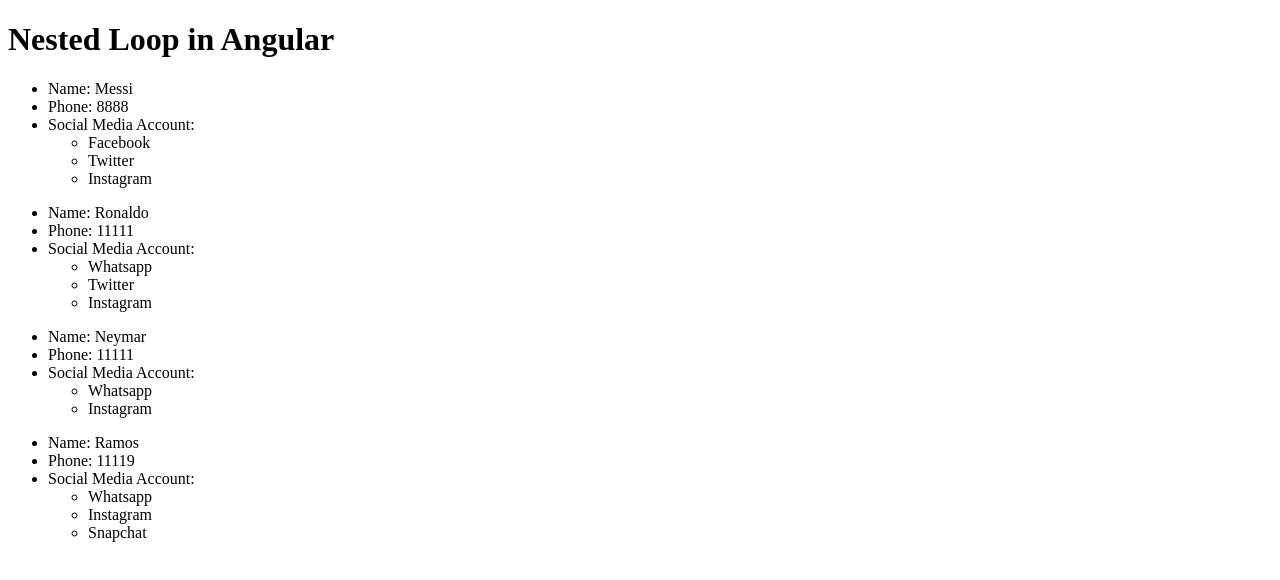
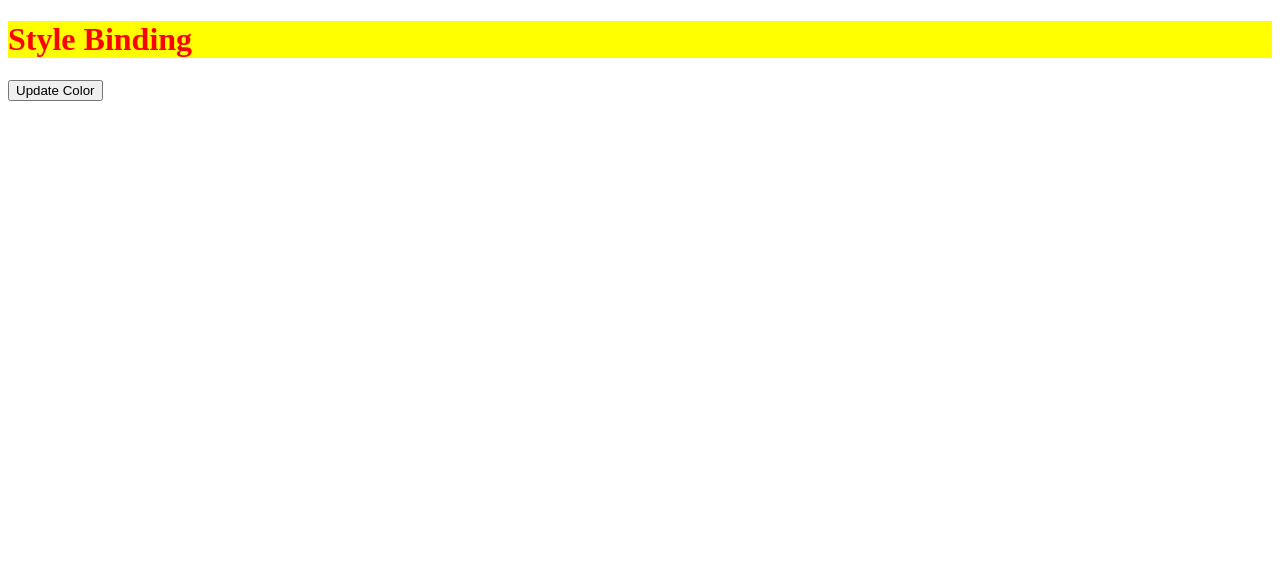
Before and after one commit to faisalmoinuddin99/ProductShut_FrontEnd, an Angular app: page / in a window 1280 px wide. Shown: the top 580 px of the page. Built offline with nearby package versions, Linux system fonts and the light colour scheme.

Commit message:
Style Binding

```diff
--- a/src/app/app.component.html
+++ b/src/app/app.component.html
@@ -1,13 +1,3 @@
-<h1>{{title}}</h1>
+<h1 [style.color]="color" [style.backgroundColor]="bgColor">{{title}}</h1>
 
-
-
-<ul *ngFor="let detail of usersDetails">
-    <li>Name: {{detail.name}}</li>
-    <li>Phone: {{detail.phone}}</li>
-       <li>Social Media Account: </li>
-        <ul *ngFor="let account of detail.socialAccounts ">
-
-            <li>{{account}}</li>
-        </ul>
-</ul>
+<button (click)="updateColor()">Update Color</button>
--- a/src/app/app.component.ts
+++ b/src/app/app.component.ts
@@ -6,28 +6,17 @@
   styleUrls: ['./app.component.css']
 })
 export class AppComponent {
-  title: string = 'Nested   Loop in Angular';
+  title: string = 'Style Binding';
+  color = 'red'
+  bgColor='yellow'
 
-  usersDetails = [{
-    name: 'Messi',
-    email: 'messi@gmail.com',
-    phone:8888,
-    socialAccounts: ["Facebook","Twitter","Instagram"]
-  },{
-    name: 'Ronaldo',
-    email: 'ronaldo@yahoo.com',
-    phone:11111,
-    socialAccounts: ["Whatsapp","Twitter","Instagram"]
-  },{
-    name: 'Neymar',
-    email: 'neymar@hotmail.com',
-    phone:11111,
-    socialAccounts: ["Whatsapp","Instagram"]
-
-  },{
-    name: 'Ramos',
-    email: 'ramos@yahoo.com',
-    phone:11119,
-    socialAccounts: ["Whatsapp","Instagram","Snapchat"]
-  }]
+  updateColor(){
+    if(this.color === 'red'){
+      this.color = 'blue'
+      this.bgColor= 'orange'
+    }else{
+      this.color= 'red'
+      this.bgColor= 'green'
+    }
+  }
 }
```
